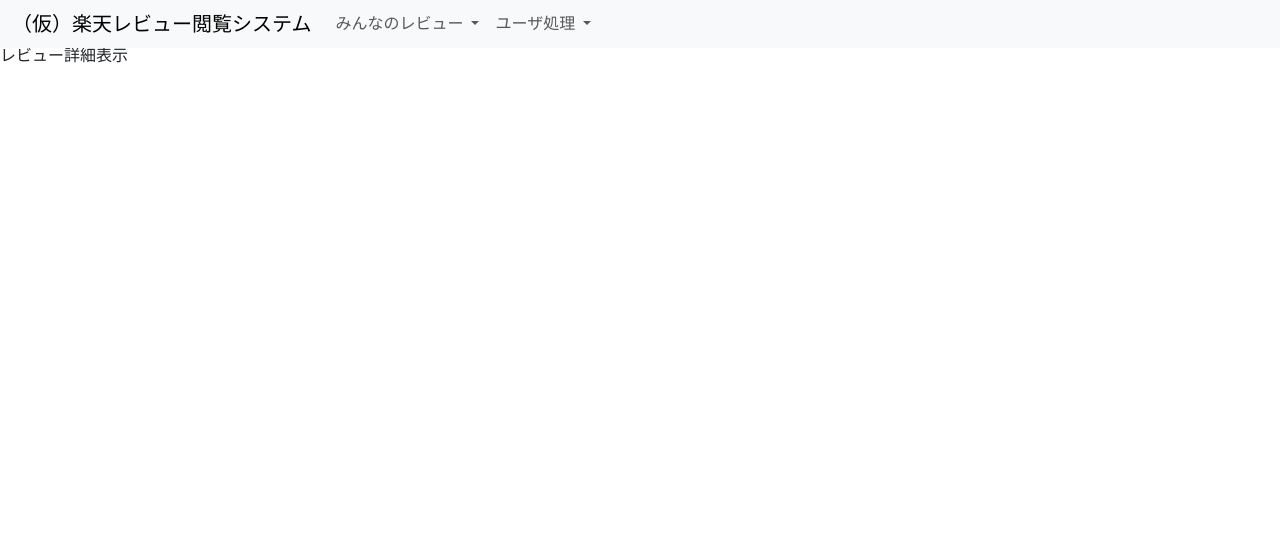
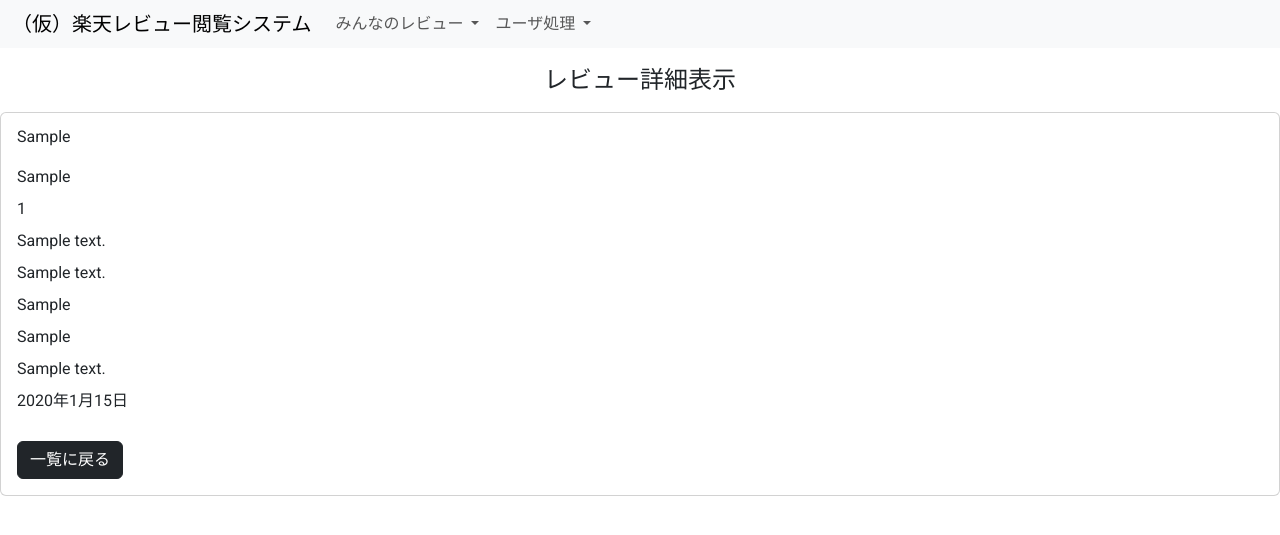
Before and after one commit to Shiroari175/rakuten-review-system, a Django app: page /rak/1/review_detail/ in a window 1280 px wide. Shown: the top 535 px of the page. Run offline with Django 4.2, Linux system fonts and the light colour scheme; a user stored in the database is signed in; tables that the repository leaves empty hold one stand-in row (values such as "Sample post").

Commit message:
レビュー詳細表示作成中

```diff
--- a/rakutenproject/reviewapp/templates/review_detail.html
+++ b/rakutenproject/reviewapp/templates/review_detail.html
@@ -1,15 +1,29 @@
 {% extends 'base.html' %}
 {% block title %}レビュー詳細表示{% endblock %}
 {% block content %}
-<h2>レビュー詳細表示</h2>
-    {% for field in form %}
-        <div>
-            {{ field.label_tag }}<br>
-            {{ field }}
-        </div>
-        {% for error in field.Errors %}
-            <p style="color:red">{{ error }}</p>
-        {% endfor %}
-    {% endfor %}
-    <br>
+<h1 class="custom-title text-center">レビュー詳細表示</h1>
+<div class="card">
+    <div class="card-body">
+        <h5 class="card-title">{{ object.item_nm }}</h5>
+        <br>
+        <p class="card-text">{{ object.purchaser_nm }}</p>
+        <br>
+        <p class="card-text">{{ object.evaluation }}</p>
+        <br>
+        <p class="card-text">{{ object.review_title }}</p>
+        <br>
+        <p class="card-text">{{ object.review_text }}</p>
+        <br>
+        <p class="card-text">{{ object.sex }}</p>
+        <br>
+        <p class="card-text">{{ object.age }}</p>
+        <br>
+        <p class="card-text">{{ object.item_detail }}</p>
+        <br>
+        <p class="card-text">{{ object.order_date }}</p>
+        <br>
+        <br>
+        <a href="{% url 'review_list' %}" class="btn btn-dark">一覧に戻る</a>
+    </div>
+</div>
 {% endblock %}
--- a/rakutenproject/reviewapp/templates/review_list.html
+++ b/rakutenproject/reviewapp/templates/review_list.html
@@ -2,7 +2,7 @@
 {% block title %}レビュー　一覧{% endblock %}
 {% block content %}
 <div class="list-container">
-    <h2 class="list-title text-center">レビュー&nbsp;一覧</h2>
+    <h2 class="custom-title text-center">レビュー&nbsp;一覧</h2>
     <div class="position-relative ms-5 me-5">
         <div class="position-absolute top-50 left-0">
             件数：&nbsp;{{ page_obj.paginator.count }}&nbsp;件
--- a/rakutenproject/static/css/base_style.css
+++ b/rakutenproject/static/css/base_style.css
@@ -65,11 +65,13 @@ th {
     color: #FFF;
 }
 
-/* ページネーション部分：共通 */
-.list-title {
+/* タイトル：共通 */
+.custom-title {
     margin: 20px;
     font-size: 24px;
 }
+
+/* ページネーション部分：共通 */
 .list-pagination {
     margin: 15px;
     padding-bottom: 30px;
@@ -84,3 +86,9 @@ th {
 #id-page-size {
     width: 100px;
 }
+
+/* カード：共通 */
+.custom-title {
+    margin: 20px;
+    font-size: 24px;
+}
```
